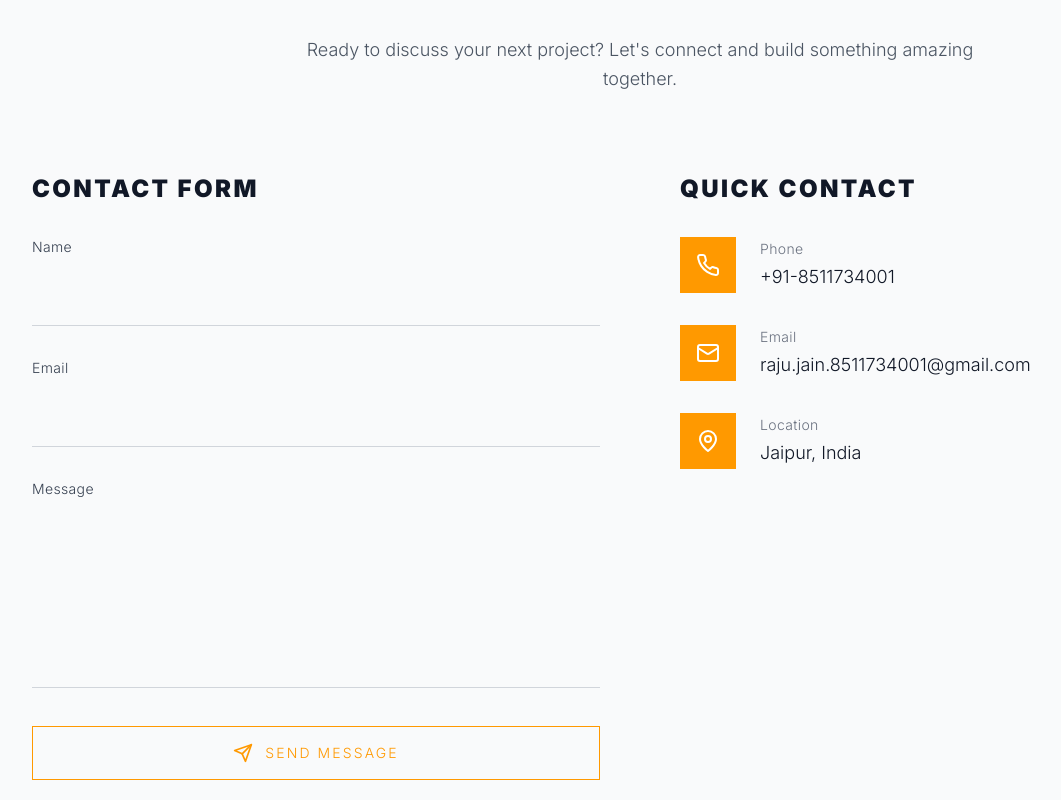
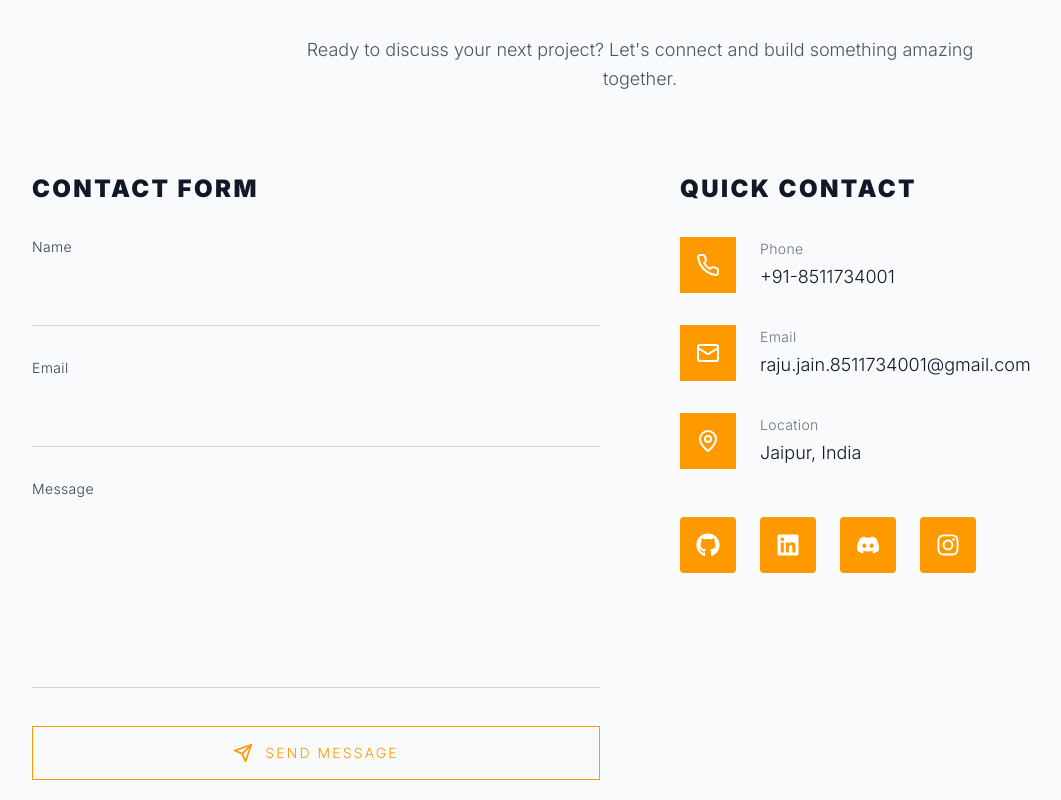
Before and after one commit to raj85410/rajupotfolio, a React (Vite) app: page / in a window 1280 px wide. Shown: the part 3297-4097 px from the top of the page, without its empty margins (0-1061 px from the left). Built offline with nearby package versions, Linux system fonts and the light colour scheme.

Commit message:
Add social/contact links (GitHub, LinkedIn, Discord, Instagram) to contact section

```diff
--- a/package.json
+++ b/package.json
@@ -12,7 +12,8 @@
   "dependencies": {
     "lucide-react": "^0.344.0",
     "react": "^18.3.1",
-    "react-dom": "^18.3.1"
+    "react-dom": "^18.3.1",
+    "react-icons": "^5.5.0"
   },
   "devDependencies": {
     "@eslint/js": "^9.9.1",
--- a/src/components/Contact.tsx
+++ b/src/components/Contact.tsx
@@ -1,5 +1,7 @@
 import React, { useState } from 'react';
 import { Mail, Phone, MapPin, Send } from 'lucide-react';
+// Add icon imports for social links
+import { FaGithub, FaLinkedin, FaDiscord, FaInstagram } from 'react-icons/fa';
 
 const Contact = () => {
   const [formData, setFormData] = useState({
@@ -147,6 +149,45 @@ const Contact = () => {
                 </div>
               </div>
             </div>
+            {/* Social Links Row */}
+            <div className="flex gap-6 mt-8">
+              <a
+                href="https://github.com/raj85410"
+                target="_blank"
+                rel="noopener noreferrer"
+                className="p-4 bg-orange-500 text-white rounded hover:bg-orange-600 transition-colors duration-300 flex items-center justify-center"
+                aria-label="GitHub"
+              >
+                <FaGithub className="w-6 h-6" />
+              </a>
+              <a
+                href="https://www.linkedin.com/in/raju-jain-0a5466280/"
+                target="_blank"
+                rel="noopener noreferrer"
+                className="p-4 bg-orange-500 text-white rounded hover:bg-orange-600 transition-colors duration-300 flex items-center justify-center"
+                aria-label="LinkedIn"
+              >
+                <FaLinkedin className="w-6 h-6" />
+              </a>
+              <a
+                href="https://www.discode.com/raj.jain"
+                target="_blank"
+                rel="noopener noreferrer"
+                className="p-4 bg-orange-500 text-white rounded hover:bg-orange-600 transition-colors duration-300 flex items-center justify-center"
+                aria-label="Discord"
+              >
+                <FaDiscord className="w-6 h-6" />
+              </a>
+              <a
+                href="https://www.instagram.com/raj._jain_007/"
+                target="_blank"
+                rel="noopener noreferrer"
+                className="p-4 bg-orange-500 text-white rounded hover:bg-orange-600 transition-colors duration-300 flex items-center justify-center"
+                aria-label="Instagram"
+              >
+                <FaInstagram className="w-6 h-6" />
+              </a>
+            </div>
           </div>
         </div>
       </div>
```
Also changed, not shown: 1 other file (tests, documents, lock files or other folders).
